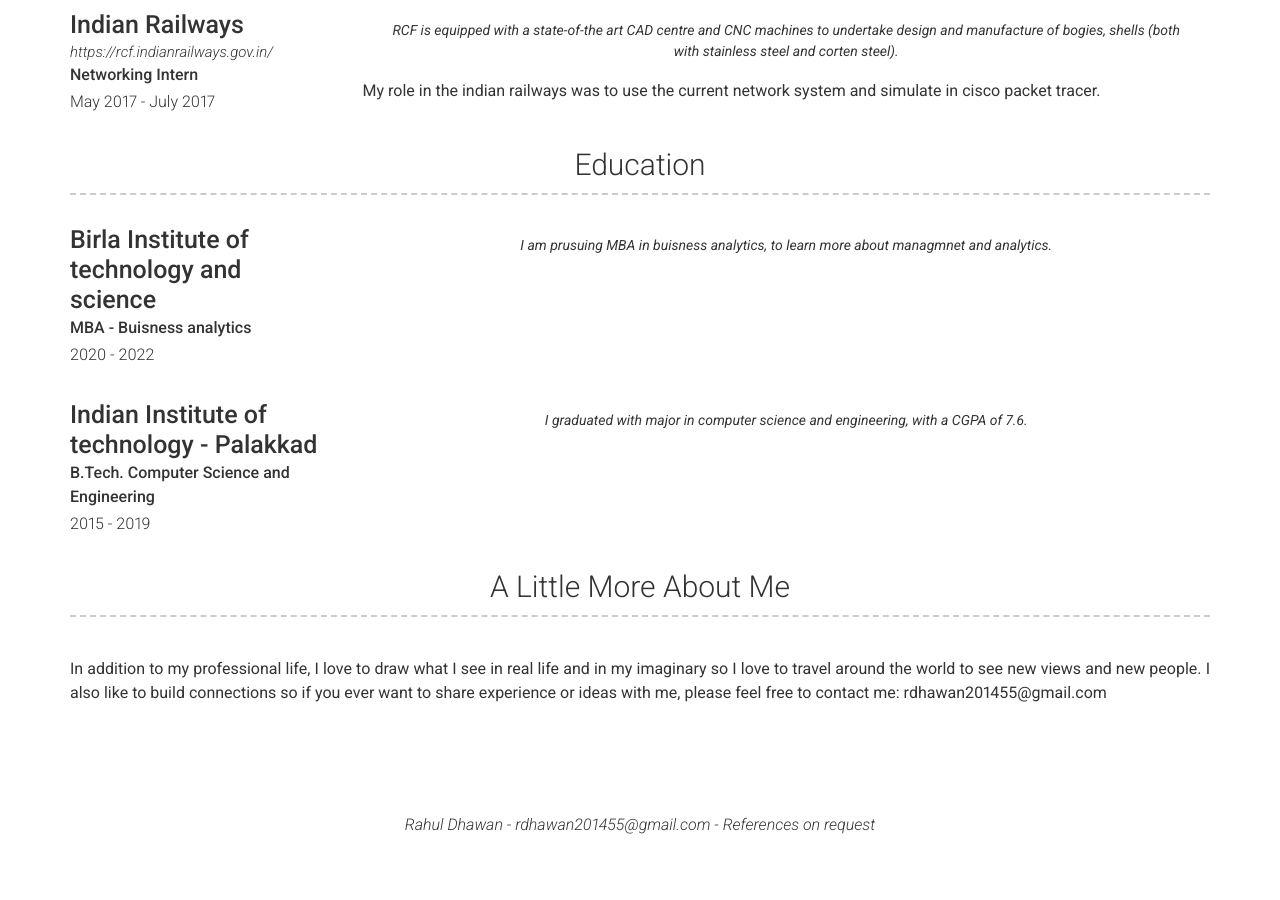
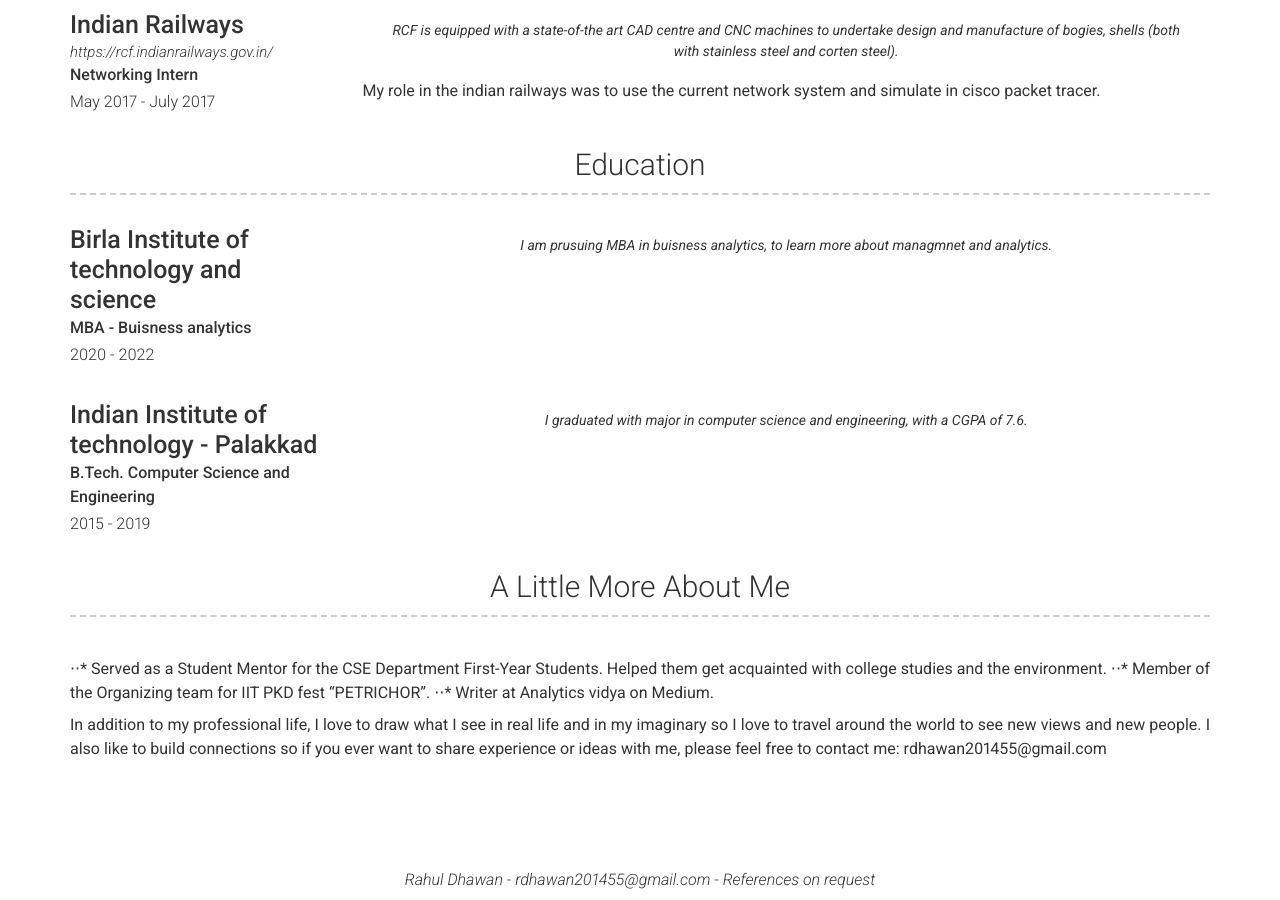
Before and after one commit to rbreezy/intro, a Jekyll site: the page built from index.md, in a window 1280 px wide and 900 px high, scrolled down 1271 px. Built offline with Jekyll 4.4.1, drawn with Linux system fonts in a browser that asks for light colours; nearby versions of some CDN libraries; before the commit the page ends 2115 px from its top, so only the background shows below that.

Commit message:
Update _config.yml

```diff
--- a/_config.yml
+++ b/_config.yml
@@ -52,6 +52,10 @@ about_content: | # this will include new lines to allow paragraphs
 # More Section
 # more_title: A Little More About Me #(Use this to override about more section title)
 more_content: | # this will include new lines to allow paragraphs
+  ⋅⋅* Served as a Student Mentor for the CSE Department First-Year Students. Helped them get acquainted with college studies and the environment.
+  ⋅⋅* Member of the Organizing team for IIT PKD fest “PETRICHOR”.
+  ⋅⋅* Writer at Analytics vidya on Medium.
+
   In addition to my professional life, I love to draw what I see in real life and in my imaginary so I love to travel around the world to see new views and new people.
   I also like to build connections so if you ever want to share experience or ideas with me, please feel free to contact me: rdhawan201455@gmail.com
 
```
